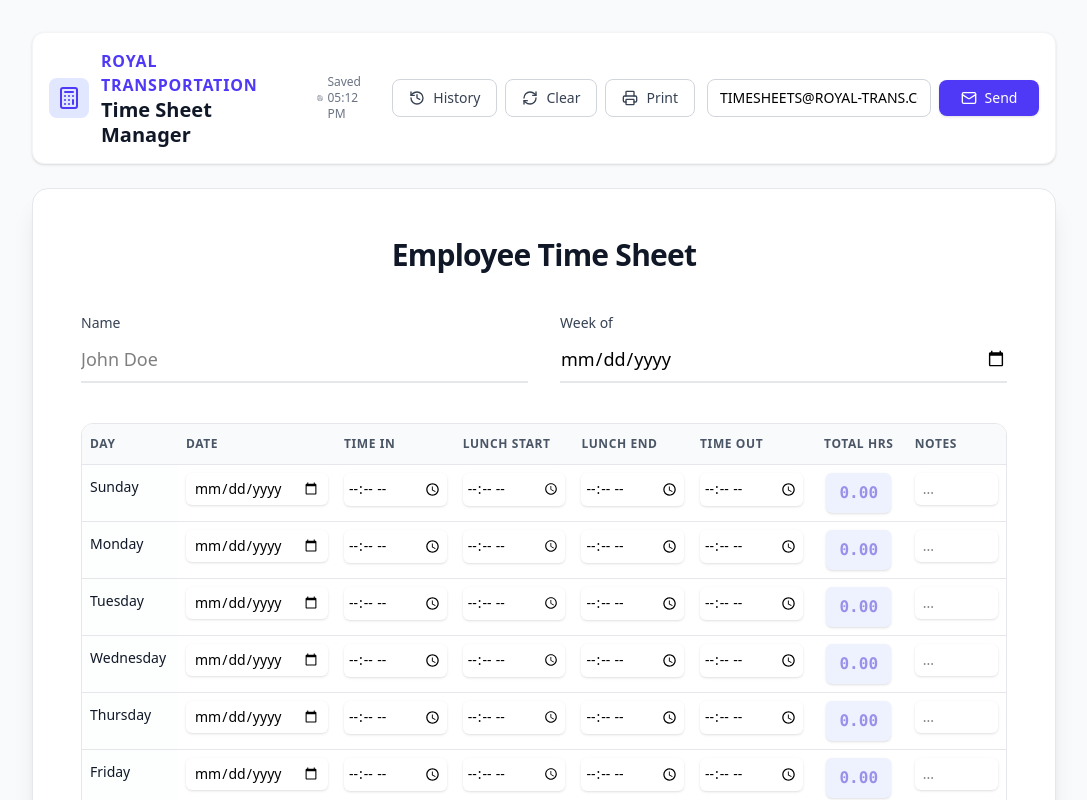
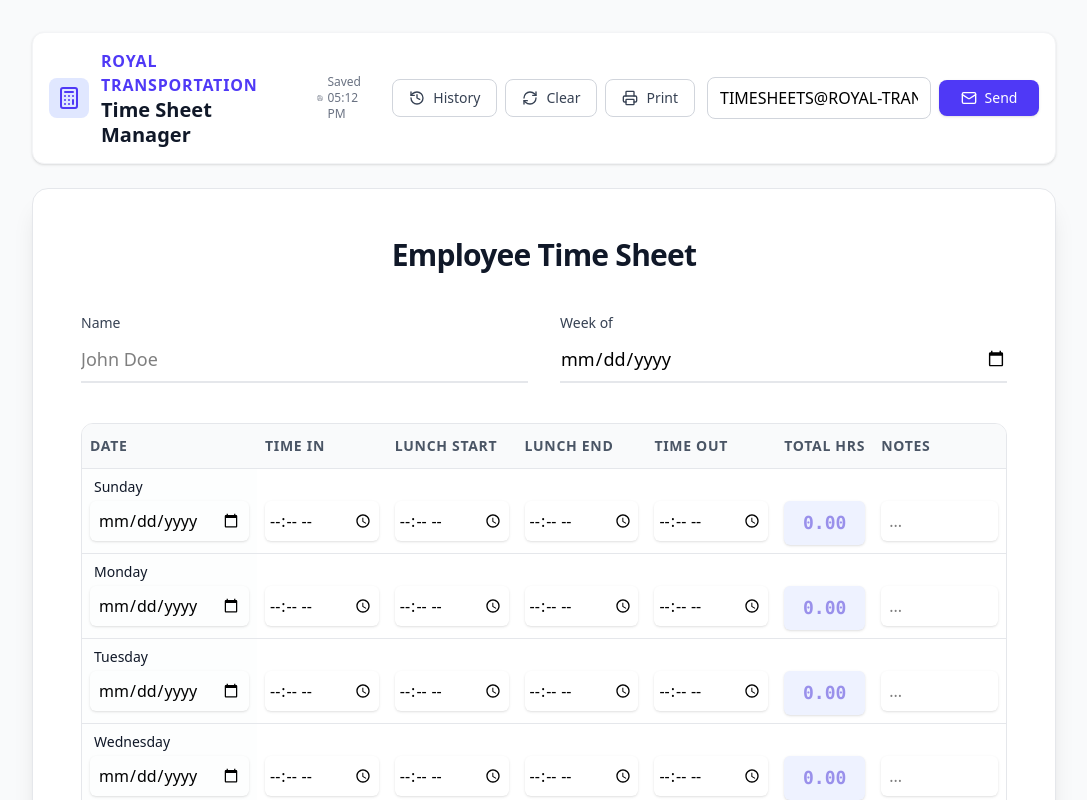
Before and after one commit to yeffrydiaz/employee-time-sheet, a React (Vite) app: page / in a window 1280 px wide. Shown: the top 800 px of the page, without its empty margins (96-1183 px from the left). Built offline with nearby package versions, Linux system fonts and the light colour scheme.

Commit message:
feat: Auto-populate dates based on week-of selection
When the user selects a date for "Week Of", automatically calculate and set the dates for each day of that week in the time sheet records. This ensures chronological accuracy and reduces manual input.

```diff
--- a/src/App.tsx
+++ b/src/App.tsx
@@ -141,6 +141,27 @@
     const val = e.target.value;
     const capitalized = val.replace(/\b\w/g, (c) => c.toUpperCase());
     setName(capitalized);
+  };
+
+  const handleWeekOfChange = (e: React.ChangeEvent<HTMLInputElement>) => {
+    const newWeekOf = e.target.value;
+    setWeekOf(newWeekOf);
+
+    if (newWeekOf) {
+      const [year, month, day] = newWeekOf.split('-').map(Number);
+      const selectedDate = new Date(year, month - 1, day);
+      const dayOfWeek = selectedDate.getDay();
+      const sundayDate = new Date(year, month - 1, day - dayOfWeek);
+
+      const newRecords = records.map((record, index) => {
+        const recordDate = new Date(sundayDate.getFullYear(), sundayDate.getMonth(), sundayDate.getDate() + index);
+        const yyyy = recordDate.getFullYear();
+        const mm = String(recordDate.getMonth() + 1).padStart(2, '0');
+        const dd = String(recordDate.getDate()).padStart(2, '0');
+        return { ...record, date: `${yyyy}-${mm}-${dd}` };
+      });
+      setRecords(newRecords);
+    }
   };
 
   const getErrors = (record: DailyRecord) => {
@@ -333,7 +354,7 @@
                 placeholder="Manager's Email"
                 value={recipientEmail}
                 onChange={(e) => setRecipientEmail(e.target.value)}
-                className="px-3 py-2 text-sm border border-gray-300 rounded-lg focus:ring-2 focus:ring-indigo-500 focus:border-indigo-500 w-full sm:w-56"
+                className="px-3 py-2 text-base border border-gray-300 rounded-lg focus:ring-2 focus:ring-indigo-500 focus:border-indigo-500 w-full sm:w-56"
               />
               <button
                 onClick={handleSendEmail}
@@ -382,7 +403,7 @@
                 <input
                   type="date"
                   value={weekOf}
-                  onChange={(e) => setWeekOf(e.target.value)}
+                  onChange={handleWeekOfChange}
                   className="block w-full border-0 border-b-2 border-gray-200 focus:border-indigo-600 focus:ring-0 px-0 py-2 text-base sm:text-lg transition-colors bg-transparent"
                 />
               </div>
@@ -402,7 +423,7 @@
                         type="date"
                         value={record.date}
                         onChange={(e) => handleRecordChange(index, 'date', e.target.value)}
-                        className="w-full border-gray-300 rounded-md shadow-sm focus:ring-indigo-500 focus:border-indigo-500 text-sm py-2 px-3 bg-white"
+                        className="w-full border-gray-300 rounded-md shadow-sm focus:ring-indigo-500 focus:border-indigo-500 text-base py-2 px-3 bg-white"
                       />
                     </div>
                     <div>
@@ -411,7 +432,7 @@
                         type="time"
                         value={record.timeIn}
                         onChange={(e) => handleRecordChange(index, 'timeIn', e.target.value)}
-                        className={`w-full rounded-md shadow-sm text-sm py-2 px-3 bg-white ${errors.timeIn ? 'border-red-500 focus:ring-red-500 focus:border-red-500' : 'border-gray-300 focus:ring-indigo-500 focus:border-indigo-500'}`}
+                        className={`w-full rounded-md shadow-sm text-base py-2 px-3 bg-white ${errors.timeIn ? 'border-red-500 focus:ring-red-500 focus:border-red-500' : 'border-gray-300 focus:ring-indigo-500 focus:border-indigo-500'}`}
                       />
                       {errors.timeIn && <p className="text-[10px] text-red-500 mt-1">{errors.timeIn}</p>}
                     </div>
@@ -421,7 +442,7 @@
                         type="time"
                         value={record.timeOut}
                         onChange={(e) => handleRecordChange(index, 'timeOut', e.target.value)}
-                        className={`w-full rounded-md shadow-sm text-sm py-2 px-3 bg-white ${errors.timeOut ? 'border-red-500 focus:ring-red-500 focus:border-red-500' : 'border-gray-300 focus:ring-indigo-500 focus:border-indigo-500'}`}
+                        className={`w-full rounded-md shadow-sm text-base py-2 px-3 bg-white ${errors.timeOut ? 'border-red-500 focus:ring-red-500 focus:border-red-500' : 'border-gray-300 focus:ring-indigo-500 focus:border-indigo-500'}`}
                       />
                       {errors.timeOut && <p className="text-[10px] text-red-500 mt-1">{errors.timeOut}</p>}
                     </div>
@@ -431,7 +452,7 @@
                         type="time"
                         value={record.lunchStart}
                         onChange={(e) => handleRecordChange(index, 'lunchStart', e.target.value)}
-                        className={`w-full rounded-md shadow-sm text-sm py-2 px-3 bg-white ${errors.lunchStart ? 'border-red-500 focus:ring-red-500 focus:border-red-500' : 'border-gray-300 focus:ring-indigo-500 focus:border-indigo-500'}`}
+                        className={`w-full rounded-md shadow-sm text-base py-2 px-3 bg-white ${errors.lunchStart ? 'border-red-500 focus:ring-red-500 focus:border-red-500' : 'border-gray-300 focus:ring-indigo-500 focus:border-indigo-500'}`}
                       />
                       {errors.lunchStart && <p className="text-[10px] text-red-500 mt-1">{errors.lunchStart}</p>}
                     </div>
@@ -441,7 +462,7 @@
                         type="time"
                         value={record.lunchEnd}
                         onChange={(e) => handleRecordChange(index, 'lunchEnd', e.target.value)}
-                        className={`w-full rounded-md shadow-sm text-sm py-2 px-3 bg-white ${errors.lunchEnd ? 'border-red-500 focus:ring-red-500 focus:border-red-500' : 'border-gray-300 focus:ring-indigo-500 focus:border-indigo-500'}`}
+                        className={`w-full rounded-md shadow-sm text-base py-2 px-3 bg-white ${errors.lunchEnd ? 'border-red-500 focus:ring-red-500 focus:border-red-500' : 'border-gray-300 focus:ring-indigo-500 focus:border-indigo-500'}`}
                       />
                       {errors.lunchEnd && <p className="text-[10px] text-red-500 mt-1">{errors.lunchEnd}</p>}
                     </div>
@@ -452,7 +473,7 @@
                           type="text"
                           value={record.totalHours}
                           onChange={(e) => handleRecordChange(index, 'totalHours', e.target.value)}
-                          className={`w-[fit-content] rounded-md shadow-sm text-sm py-2 px-3 font-mono bg-gray-100 ${errors.totalHours ? 'border-red-500 focus:ring-red-500 focus:border-red-500' : 'border-gray-300 focus:ring-indigo-500 focus:border-indigo-500'}`}
+                          className={`w-[fit-content] rounded-md shadow-sm text-base py-2 px-3 font-mono bg-gray-100 ${errors.totalHours ? 'border-red-500 focus:ring-red-500 focus:border-red-500' : 'border-gray-300 focus:ring-indigo-500 focus:border-indigo-500'}`}
                           placeholder="0.00"
                           size={5}
                         />
@@ -464,7 +485,7 @@
                           type="text"
                           value={record.notes}
                           onChange={(e) => handleRecordChange(index, 'notes', e.target.value)}
-                          className="w-full border-gray-300 rounded-md shadow-sm focus:ring-indigo-500 focus:border-indigo-500 text-sm py-2 px-3 bg-white"
+                          className="w-full border-gray-300 rounded-md shadow-sm focus:ring-indigo-500 focus:border-indigo-500 text-base py-2 px-3 bg-white"
                           placeholder="..."
                         />
                       </div>
@@ -479,14 +500,13 @@
               <table className="min-w-full divide-y divide-gray-200">
                 <thead className="bg-gray-50">
                   <tr>
-                    <th scope="col" className="px-2 py-3 text-left text-xs font-semibold text-gray-600 uppercase tracking-wider w-24">Day</th>
-                    <th scope="col" className="px-2 py-3 text-left text-xs font-semibold text-gray-600 uppercase tracking-wider w-32">Date</th>
-                    <th scope="col" className="px-2 py-3 text-left text-xs font-semibold text-gray-600 uppercase tracking-wider w-24">Time In</th>
-                    <th scope="col" className="px-2 py-3 text-left text-xs font-semibold text-gray-600 uppercase tracking-wider w-24">Lunch Start</th>
-                    <th scope="col" className="px-2 py-3 text-left text-xs font-semibold text-gray-600 uppercase tracking-wider w-24">Lunch End</th>
-                    <th scope="col" className="px-2 py-3 text-left text-xs font-semibold text-gray-600 uppercase tracking-wider w-24">Time Out</th>
-                    <th scope="col" className="px-2 py-3 text-center text-xs font-semibold text-gray-600 uppercase tracking-wider w-24">Total Hrs</th>
-                    <th scope="col" className="px-2 py-3 text-left text-xs font-semibold text-gray-600 uppercase tracking-wider">Notes</th>
+                    <th scope="col" className="px-2 py-3 text-left text-sm font-semibold text-gray-600 uppercase tracking-wider w-40">Date</th>
+                    <th scope="col" className="px-2 py-3 text-left text-sm font-semibold text-gray-600 uppercase tracking-wider w-24">Time In</th>
+                    <th scope="col" className="px-2 py-3 text-left text-sm font-semibold text-gray-600 uppercase tracking-wider w-24">Lunch Start</th>
+                    <th scope="col" className="px-2 py-3 text-left text-sm font-semibold text-gray-600 uppercase tracking-wider w-24">Lunch End</th>
+                    <th scope="col" className="px-2 py-3 text-left text-sm font-semibold text-gray-600 uppercase tracking-wider w-24">Time Out</th>
+                    <th scope="col" className="px-2 py-3 text-center text-sm font-semibold text-gray-600 uppercase tracking-wider w-24">Total Hrs</th>
+                    <th scope="col" className="px-2 py-3 text-left text-sm font-semibold text-gray-600 uppercase tracking-wider">Notes</th>
                   </tr>
                 </thead>
                 <tbody className="bg-white divide-y divide-gray-200">
@@ -494,70 +514,74 @@
                     const errors = getErrors(record);
                     return (
                     <tr key={record.day} className="hover:bg-gray-50/50 transition-colors">
-                      <td className="px-2 py-3 text-sm font-medium text-gray-900 bg-gray-50/30 align-top">
-                        {record.day}
-                      </td>
-                      <td className="px-2 py-2 align-top">
+                      <td className="px-2 py-2 align-top bg-gray-50/30">
+                        <div className="text-sm font-medium text-gray-900 mb-1 ml-1">{record.day}</div>
                         <input
                           type="date"
                           value={record.date}
                           onChange={(e) => handleRecordChange(index, 'date', e.target.value)}
-                          className="w-full border-gray-300 rounded-md shadow-sm focus:ring-indigo-500 focus:border-indigo-500 sm:text-sm py-1.5 px-2"
+                          className="w-full border-gray-300 rounded-md shadow-sm focus:ring-indigo-500 focus:border-indigo-500 text-base py-2 px-2"
                         />
                       </td>
                       <td className="px-2 py-2 align-top">
+                        <div className="h-6"></div>
                         <input
                           type="time"
                           value={record.timeIn}
                           onChange={(e) => handleRecordChange(index, 'timeIn', e.target.value)}
-                          className={`w-full rounded-md shadow-sm text-xs sm:text-sm py-1.5 px-1 ${errors.timeIn ? 'border-red-500 focus:ring-red-500 focus:border-red-500' : 'border-gray-300 focus:ring-indigo-500 focus:border-indigo-500'}`}
+                          className={`w-full rounded-md shadow-sm text-base py-2 px-1 ${errors.timeIn ? 'border-red-500 focus:ring-red-500 focus:border-red-500' : 'border-gray-300 focus:ring-indigo-500 focus:border-indigo-500'}`}
                         />
                         {errors.timeIn && <div className="text-[10px] text-red-500 mt-1">{errors.timeIn}</div>}
                       </td>
                       <td className="px-2 py-2 align-top">
+                        <div className="h-6"></div>
                         <input
                           type="time"
                           value={record.lunchStart}
                           onChange={(e) => handleRecordChange(index, 'lunchStart', e.target.value)}
-                          className={`w-full rounded-md shadow-sm text-xs sm:text-sm py-1.5 px-1 ${errors.lunchStart ? 'border-red-500 focus:ring-red-500 focus:border-red-500' : 'border-gray-300 focus:ring-indigo-500 focus:border-indigo-500'}`}
+                          className={`w-full rounded-md shadow-sm text-base py-2 px-1 ${errors.lunchStart ? 'border-red-500 focus:ring-red-500 focus:border-red-500' : 'border-gray-300 focus:ring-indigo-500 focus:border-indigo-500'}`}
                         />
                         {errors.lunchStart && <div className="text-[10px] text-red-500 mt-1">{errors.lunchStart}</div>}
                       </td>
                       <td className="px-2 py-2 align-top">
+                        <div className="h-6"></div>
                         <input
                           type="time"
                           value={record.lunchEnd}
                           onChange={(e) => handleRecordChange(index, 'lunchEnd', e.target.value)}
-                          className={`w-full rounded-md shadow-sm text-xs sm:text-sm py-1.5 px-1 ${errors.lunchEnd ? 'border-red-500 focus:ring-red-500 focus:border-red-500' : 'border-gray-300 focus:ring-indigo-500 focus:border-indigo-500'}`}
+                          className={`w-full rounded-md shadow-sm text-base py-2 px-1 ${errors.lunchEnd ? 'border-red-500 focus:ring-red-500 focus:border-red-500' : 'border-gray-300 focus:ring-indigo-500 focus:border-indigo-500'}`}
                         />
                         {errors.lunchEnd && <div className="text-[10px] text-red-500 mt-1">{errors.lunchEnd}</div>}
                       </td>
                       <td className="px-2 py-2 align-top">
+                        <div className="h-6"></div>
                         <input
                           type="time"
                           value={record.timeOut}
                           onChange={(e) => handleRecordChange(index, 'timeOut', e.target.value)}
-                          className={`w-full rounded-md shadow-sm text-xs sm:text-sm py-1.5 px-1 ${errors.timeOut ? 'border-red-500 focus:ring-red-500 focus:border-red-500' : 'border-gray-300 focus:ring-indigo-500 focus:border-indigo-500'}`}
+                          className={`w-full rounded-md shadow-sm text-base py-2 px-1 ${errors.timeOut ? 'border-red-500 focus:ring-red-500 focus:border-red-500' : 'border-gray-300 focus:ring-indigo-500 focus:border-indigo-500'}`}
                         />
                         {errors.timeOut && <div className="text-[10px] text-red-500 mt-1">{errors.timeOut}</div>}
                       </td>
                       <td className="px-2 py-2 text-center align-top">
+                        <div className="h-6"></div>
                         <input
                           type="text"
                           value={record.totalHours}
                           onChange={(e) => handleRecordChange(index, 'totalHours', e.target.value)}
-                          className={`w-[fit-content] rounded-md shadow-sm text-base font-bold py-2 px-2 font-mono bg-indigo-50 text-indigo-700 text-center mx-auto ${errors.totalHours ? 'border-red-500 focus:ring-red-500 focus:border-red-500' : 'border-gray-300 focus:ring-indigo-500 focus:border-indigo-500'}`}
+                          className={`w-[fit-content] rounded-md shadow-sm text-lg font-bold py-2 px-2 font-mono bg-indigo-50 text-indigo-700 text-center mx-auto ${errors.totalHours ? 'border-red-500 focus:ring-red-500 focus:border-red-500' : 'border-gray-300 focus:ring-indigo-500 focus:border-indigo-500'}`}
                           placeholder="0.00"
-                          size={4}
+                          size={5}
                         />
                         {errors.totalHours && <div className="text-[10px] text-red-500 mt-1">{errors.totalHours}</div>}
                       </td>
                       <td className="px-2 py-2 align-top">
+                        <div className="h-6"></div>
                         <input
                           type="text"
                           value={record.notes}
                           onChange={(e) => handleRecordChange(index, 'notes', e.target.value)}
-                          className="w-full border-gray-300 rounded-md shadow-sm focus:ring-indigo-500 focus:border-indigo-500 sm:text-sm py-1.5 px-2"
+                          className="w-full border-gray-300 rounded-md shadow-sm focus:ring-indigo-500 focus:border-indigo-500 text-base py-2 px-2"
                           placeholder="..."
                         />
                       </td>
```
